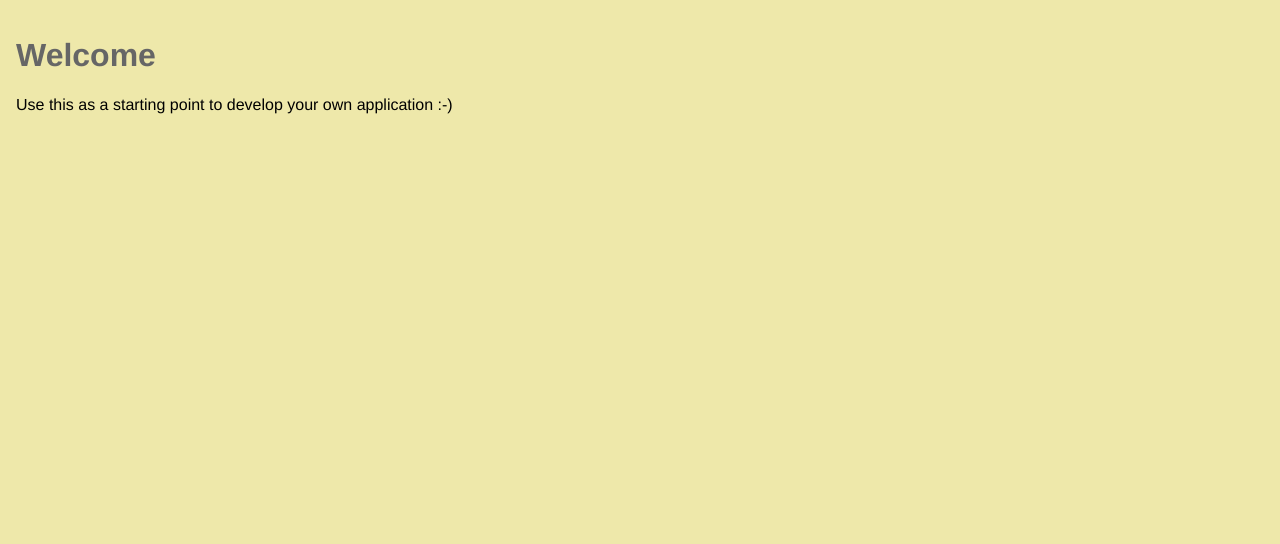
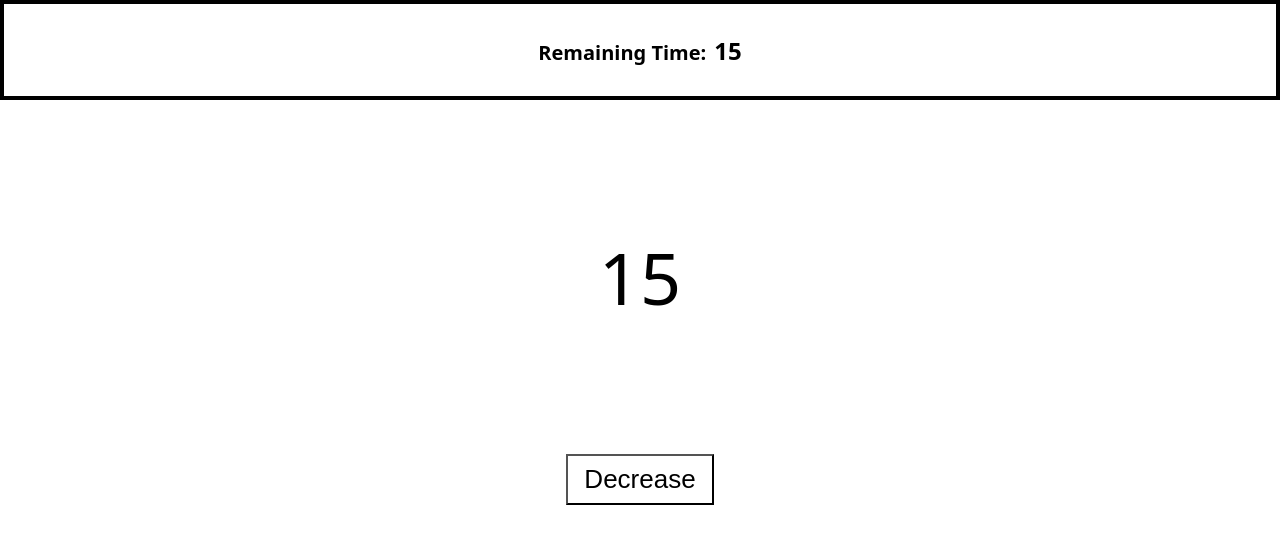
Before and after one commit to kahramanX/frontend-coding-test, a React app: page / in a window 1280 px wide. Shown: the top 544 px of the page. Built offline with nearby package versions, Linux system fonts and the light colour scheme.

Commit message:
Components added and styled

```diff
--- a/src/App.tsx
+++ b/src/App.tsx
@@ -1,17 +1,16 @@
-import { memo } from "react";
-import styled from "styled-components";
+import { memo, useState } from "react";
 import GlobalStyles from "./globalStyles";
-
-const Title = styled.h1`
-  color: #666;
-`;
+import Header from "./components/Header";
+import Body from "./components/Body";
 
 function App() {
+  const [count, setCount] = useState<number>(15);
+
   return (
     <>
       <GlobalStyles />
-      <Title>Welcome</Title>
-      <p>Use this as a starting point to develop your own application :-)</p>
+      <Header count={count} />
+      <Body setCount={setCount} count={count} />
     </>
   );
 }
--- /dev/null
+++ b/src/assets/icons/icons.tsx
@@ -0,0 +1,9 @@
+import React from "react";
+
+const HamburgerIcon: React.FC = () => (
+  <svg xmlns="http://www.w3.org/2000/svg" viewBox="0 0 448 512">
+    <path d="M0 96C0 78.3 14.3 64 32 64H416c17.7 0 32 14.3 32 32s-14.3 32-32 32H32C14.3 128 0 113.7 0 96zM0 256c0-17.7 14.3-32 32-32H416c17.7 0 32 14.3 32 32s-14.3 32-32 32H32c-17.7 0-32-14.3-32-32zM448 416c0 17.7-14.3 32-32 32H32c-17.7 0-32-14.3-32-32s14.3-32 32-32H416c17.7 0 32 14.3 32 32z" />
+  </svg>
+);
+
+export { HamburgerIcon };
--- /dev/null
+++ b/src/assets/styles/componentsStyles.ts
@@ -0,0 +1,77 @@
+import styled from "styled-components";
+
+const HeaderContainer = styled.header`
+  display: flex;
+  align-items: center;
+  justify-content: space-around;
+  height: 100px;
+  border: 4px solid black;
+
+  @media (max-width: 425px) {
+    div {
+      &:first-child {
+        display: block;
+      }
+
+      &:last-child {
+      }
+    }
+  }
+`;
+
+const HeaderTitle = styled.span`
+  font-weight: 600;
+  margin-right: 8px;
+  font-size: 20px;
+`;
+
+const HeaderTime = styled.span`
+  font-weight: 700;
+  font-size: 24px;
+`;
+
+const HeaderLeft = styled.div`
+  width: 24px;
+  display: none;
+`;
+
+const HeaderRight = styled.div``;
+
+const BodyContainer = styled.div`
+  display: flex;
+  align-items: center;
+  justify-content: center;
+  flex-direction: column;
+  padding-top: 10%;
+`;
+
+const Count = styled.div`
+  font-size: 72px;
+`;
+
+const Button = styled.button`
+  font-size: 26px;
+  padding: 8px 16px;
+  background-color: white;
+  margin-top: 10%;
+
+  &:hover {
+    cursor: pointer;
+  }
+
+  &:active {
+    background-color: black;
+    color: white;
+  }
+`;
+
+export {
+  HeaderContainer,
+  HeaderTitle,
+  HeaderTime,
+  HeaderLeft,
+  HeaderRight,
+  BodyContainer,
+  Count,
+  Button,
+};
--- /dev/null
+++ b/src/components/Body.tsx
@@ -0,0 +1,34 @@
+import React from "react";
+import {
+  BodyContainer,
+  Count,
+  Button,
+} from "../assets/styles/componentsStyles";
+
+type Props = {
+  count: number;
+  setCount: React.Dispatch<React.SetStateAction<number>>;
+};
+
+const Body: React.FC<Props> = ({ count, setCount }) => {
+  const _descreaseCount = () => {
+    setInterval(() => {
+      setCount(value => --value);
+    }, 1000);
+  };
+
+  return (
+    <BodyContainer>
+      <Count>{count}</Count>
+      <Button
+        onClick={() => {
+          _descreaseCount();
+        }}
+      >
+        Decrease
+      </Button>
+    </BodyContainer>
+  );
+};
+
+export default Body;
--- /dev/null
+++ b/src/components/Header.tsx
@@ -0,0 +1,26 @@
+import React from "react";
+import {
+  HeaderContainer,
+  HeaderTitle,
+  HeaderTime,
+  HeaderLeft,
+  HeaderRight,
+} from "../assets/styles/componentsStyles";
+import { HamburgerIcon } from "../assets/icons/icons";
+type Props = { count: number };
+
+const Header: React.FC<Props> = ({ count }) => {
+  return (
+    <HeaderContainer>
+      <HeaderLeft>
+        <HamburgerIcon />
+      </HeaderLeft>
+      <HeaderRight>
+        <HeaderTitle>Remaining Time:</HeaderTitle>
+        <HeaderTime>{count}</HeaderTime>
+      </HeaderRight>
+    </HeaderContainer>
+  );
+};
+
+export default Header;
--- a/src/globalStyles.ts
+++ b/src/globalStyles.ts
@@ -1,11 +1,14 @@
 import { createGlobalStyle } from "styled-components";
 
 const GlobalStyle = createGlobalStyle`
+  *{
+    padding:0;
+    margin:0;
+    box-sizing:border-box;
+  }
+
   body {
-    margin: 0;
-    padding: 1rem;
-    background: palegoldenrod;
-    font-family: Open-Sans, Helvetica, Sans-Serif;
+    font-family: system-ui, Open-Sans, Helvetica, Sans-Serif;
   }
 `;
 
```
